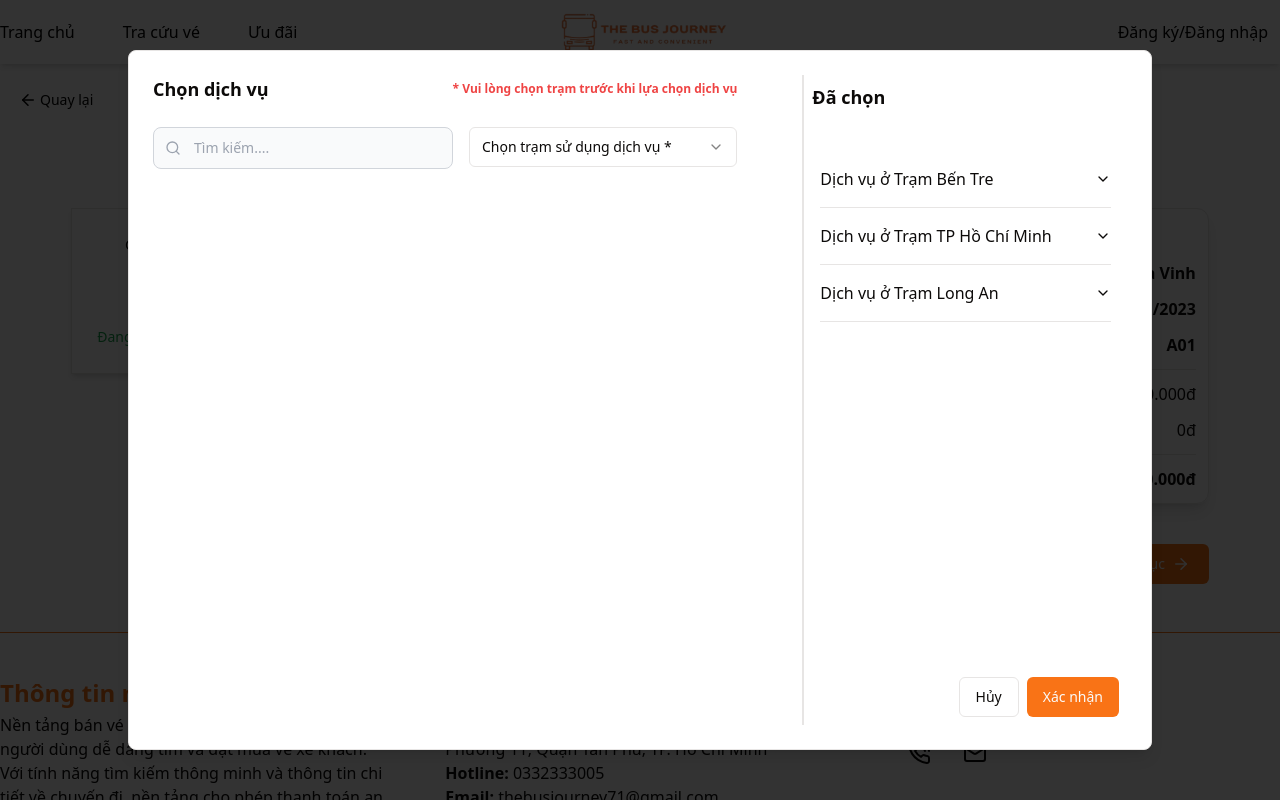
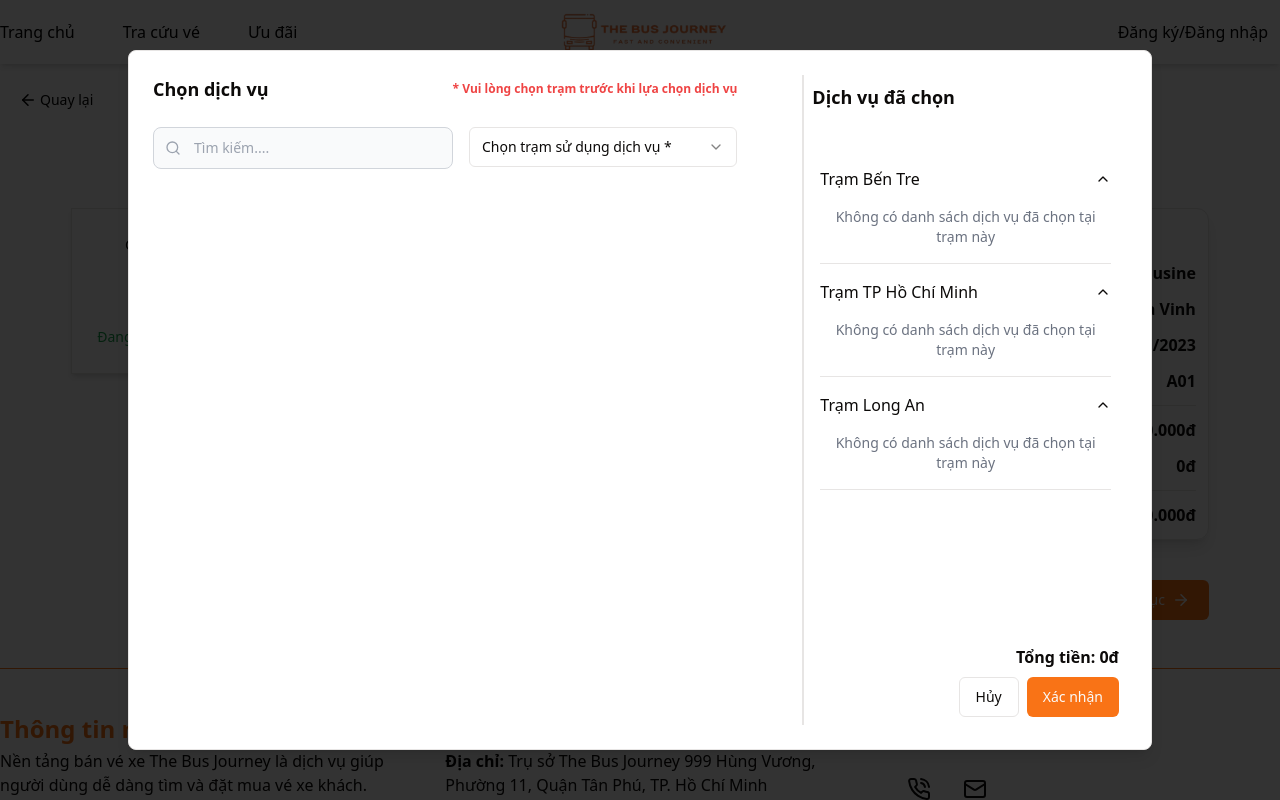
Before and after one commit to truongduytven/SWD392-FrontEnd, a React (Vite) app: page /selectService in a window 1280 px wide. Both pictures are taken after a click on the button "Chọn dịch vụ". Shown: the top 800 px of the page. Built offline with nearby package versions, Linux system fonts and the light colour scheme.

Commit message:
style: total price and validate infoPayment

```diff
--- a/src/components/local/SelectService/ServiceAction.tsx
+++ b/src/components/local/SelectService/ServiceAction.tsx
@@ -9,7 +9,7 @@ import {
 } from '@/components/global/atoms/select'
 import { stationData } from '@/constants/SeatData'
 import { Search } from 'lucide-react'
-import { useEffect, useRef } from 'react'
+import { useRef } from 'react'
 interface ServiceActionProps {
   onStationSelect: (station: string) => void
   onKeyChange: (key: string) => void
--- a/src/components/local/SelectService/TicketService.tsx
+++ b/src/components/local/SelectService/TicketService.tsx
@@ -24,6 +24,7 @@ import {
   AlertDialogTrigger
 } from '@/components/global/atoms/alert-dialog'
 import { useInvoice } from '@/contexts/InvoiceContext'
+import { formatPrice } from '@/lib/utils'
 
 function TicketService({ services, seatCode }: ticket) {
   const { updateTicketServices } = useInvoice()
@@ -31,6 +32,7 @@ function TicketService({ services, seatCode }: ticket) {
   const [selectedStation, setSelectedStation] = useState<string | null>(null)
   const [localServices, setLocalServices] = useState<Service[]>(services)
   const [keySearch, setKeySearch] = useState<string>('')
+  const [priceStation, setpriceStation] = useState(0)
 
   const handleClickSelectService = (station: string) => {
     setIsServiceSelected(true)
@@ -50,6 +52,7 @@ function TicketService({ services, seatCode }: ticket) {
       return
     }
     setLocalServices([...localServices, service])
+    calcPriceStation()
   }
 
   const handleUpdateService = (updatedService: Service) => {
@@ -58,6 +61,7 @@ function TicketService({ services, seatCode }: ticket) {
         service.id === updatedService.id && service.station === updatedService.station ? updatedService : service
       )
     )
+    calcPriceStation()
   }
 
   const handleDeleteService = (serviceId: number, selectedStation: string) => {
@@ -65,6 +69,7 @@ function TicketService({ services, seatCode }: ticket) {
       (localServices) => localServices.id === serviceId && localServices.station === selectedStation
     )
     setLocalServices(localServices.filter((service) => service !== findService))
+    calcPriceStation()
   }
 
   const handleConfirm = () => {
@@ -75,11 +80,19 @@ function TicketService({ services, seatCode }: ticket) {
     setLocalServices(services)
     setSelectedStation(null)
     setIsServiceSelected(false)
-    setKeySearch("")
+    setKeySearch('')
   }
 
   const handleKeyChange = (keySearch: string) => {
     setKeySearch(keySearch)
+  }
+
+  const calcPriceStation = () => {
+    let priceStation = 0
+    localServices.map((service) => {
+      priceStation += service.price * service.quantity
+    })
+    setpriceStation(priceStation)
   }
 
   return (
@@ -142,13 +155,15 @@ function TicketService({ services, seatCode }: ticket) {
           <div className='w-4/12 flex flex-col border-l-2 p-2'>
             <div className='h-full'>
               <AlertDialogHeader>
-                <AlertDialogTitle className='flex justify-between items-center mb-6'>Đã chọn</AlertDialogTitle>
+                <AlertDialogTitle className='flex justify-between items-center mb-6'>Dịch vụ đã chọn</AlertDialogTitle>
               </AlertDialogHeader>
               <div className='flex flex-col space-y-2 my-2 p-2 overflow-y-auto max-h-[500px]'>
-                <Accordion type='single' collapsible className='w-full'>
+                <Accordion type='multiple' className='w-full' defaultValue={stationData}>
                   {stationData.map((station) => (
-                    <AccordionItem value={station}>
-                      <AccordionTrigger>Dịch vụ ở Trạm {station}</AccordionTrigger>
+                    <AccordionItem value={station} defaultValue={station}>
+                      <AccordionTrigger>
+                        <span>Trạm {station}</span>
+                      </AccordionTrigger>
                       <AccordionContent>
                         <div className='flex flex-col space-y-3'>
                           {localServices &&
@@ -164,7 +179,7 @@ function TicketService({ services, seatCode }: ticket) {
                                 />
                               ))
                           ) : (
-                            <div className='text-center text-gray-500'>
+                            <div className='text-center text-wrap text-gray-500'>
                               Không có danh sách dịch vụ đã chọn tại trạm này
                             </div>
                           )}
@@ -175,6 +190,7 @@ function TicketService({ services, seatCode }: ticket) {
                 </Accordion>
               </div>
             </div>
+            <span className='flex justify-end my-2 font-bold'>Tổng tiền: {formatPrice(priceStation)}</span>
             <AlertDialogFooter>
               <AlertDialogCancel onClick={handleCancel}>Hủy</AlertDialogCancel>
               <AlertDialogAction onClick={handleConfirm}>Xác nhận</AlertDialogAction>
--- a/src/components/local/SelectTicket/InvoiceDetail.tsx
+++ b/src/components/local/SelectTicket/InvoiceDetail.tsx
@@ -1,10 +1,10 @@
-import { useInvoice } from "@/contexts/InvoiceContext";
-import { formatDate, formatPrice } from "@/lib/utils";
+import { useInvoice } from '@/contexts/InvoiceContext'
+import { formatDate, formatPrice } from '@/lib/utils'
 
 function InvoiceDetail() {
   const { invoiceData } = useInvoice()
-  const { startLocation, endLocation, timeStart, tickets } = invoiceData;
-  const totalTicketPrice = tickets?.reduce((sum, ticket) => sum + ticket.price, 0);
+  const { startLocation, endLocation, timeStart, tickets } = invoiceData
+  const totalTicketPrice = tickets?.reduce((sum, ticket) => sum + ticket.price, 0)
   const totalServicePrice = tickets?.reduce(
     (total, ticket) =>
       total + ticket.services.reduce((serviceTotal, service) => serviceTotal + service.price * service.quantity, 0),
@@ -15,25 +15,31 @@ function InvoiceDetail() {
       <span className='font-bold text-xl uppercase'>Chi tiết hóa đơn</span>
       <div className='flex flex-col space-y-3 mt-3'>
         <div className='flex justify-between'>
+          <span>Nhà xe: </span>
+          <span className='font-semibold'>Minh Tiên Limousine</span>
+        </div>
+        <div className='flex justify-between'>
           <span>Tuyến xe: </span>
-          <span className="font-semibold">{startLocation} - {endLocation}</span>
+          <span className='font-semibold'>
+            {startLocation} - {endLocation}
+          </span>
         </div>
         <div className='flex justify-between'>
           <span>Thời gian xuất bến: </span>
-          <span className="font-semibold">{formatDate(timeStart)}</span>
+          <span className='font-semibold'>{formatDate(timeStart)}</span>
         </div>
         <div className='flex justify-between'>
           <span>Mã số ghế đã chọn: </span>
-          <span className="font-semibold" >{tickets.map(ticket => ticket.seatCode).join(', ')}</span>
+          <span className='font-semibold'>{tickets.map((ticket) => ticket.seatCode).join(', ')}</span>
         </div>
         <hr />
         <div className='flex justify-between'>
           <span>Tiền vé: </span>
-          <span>{formatPrice(totalTicketPrice)}</span>
+          <span className='font-semibold'>{formatPrice(totalTicketPrice)}</span>
         </div>
         <div className='flex justify-between'>
           <span>Tiền dịch vụ: </span>
-          <span>{formatPrice(totalServicePrice)}</span>
+          <span className='font-semibold'>{formatPrice(totalServicePrice)}</span>
         </div>
         <hr />
         <div className='flex justify-between font-bold'>
--- a/src/pages/SelectService.tsx
+++ b/src/pages/SelectService.tsx
@@ -12,7 +12,6 @@ import OOPS from '@/assets/oops.jpg'
 function SelectService() {
   const navigate = useNavigate()
   const { invoiceData } = useInvoice()
-  console.log(invoiceData)
   return invoiceData.tickets.length > 0 ? (
     <Container>
       <div className='h-full flex flex-col mt-10 mb-12'>
@@ -46,6 +45,7 @@ function SelectService() {
                       <div className='p-2'>
                         <div className='flex gap-3 justify-between items-center'>
                           <div className='flex gap-3 justify-start items-center'>
+                            <div></div>
                             <div className=' h-full flex justify-between items-center'>
                               <svg xmlns='http://www.w3.org/2000/svg' width='14' height='74' viewBox='0 0 14 74'>
                                 <path
@@ -80,9 +80,11 @@ function SelectService() {
                             </div>
                           </div>
                           <div className='flex flex-col items-end space-y-2'>
-                            <span>Số ghế: {ticket.seatCode}</span>
-                            <span>Giá vé: {formatPrice(ticket.price)}</span>
-                            {ticket.services && <span>Giá dịch vụ: {formatPrice(servicePrice)}</span>}
+                            <span>
+                              Số ghế: <span className='font-bold'>{ticket.seatCode}</span>
+                            </span>
+                            <span>Giá vé: <span className='font-bold'>{formatPrice(ticket.price)}</span></span>
+                            {ticket.services && <span>Giá dịch vụ: <span className='font-bold'>{formatPrice(servicePrice)}</span></span>}
                           </div>
                         </div>
                       </div>
@@ -112,9 +114,7 @@ function SelectService() {
         <div className='flex flex-col items-center'>
           <img src={OOPS} className='w-[450px] h-[450px]' />
           <div className='text-2xl font-medium'>Dường như bạn chưa chọn ghế</div>
-          <p className='text-lg mt-4'>
-            Vui lòng chọn vé trước khi muốn chọn dịch vụ
-          </p>
+          <p className='text-lg mt-4'>Vui lòng chọn vé trước khi muốn chọn dịch vụ</p>
 
           <Link to='/selectTicket' className='underline hover:text-primary font-medium text-xl mt-8'>
             Quay lại trang chọn vé
```
Also changed, not shown: src/pages/InfoPayment.tsx (+41 -1 lines).
